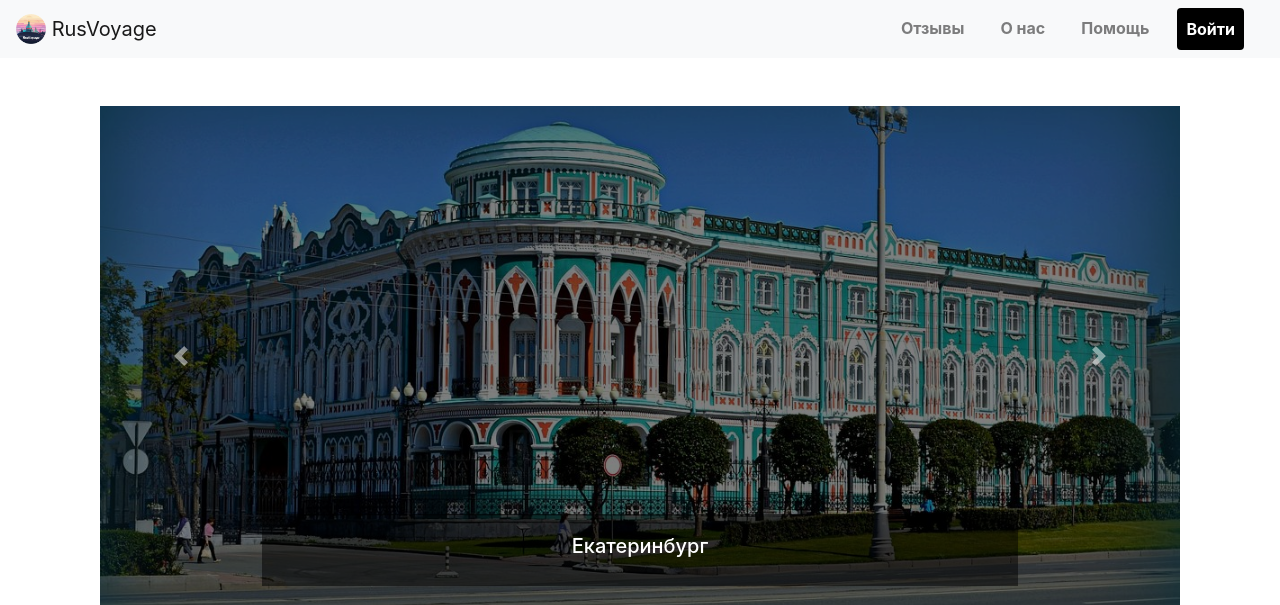
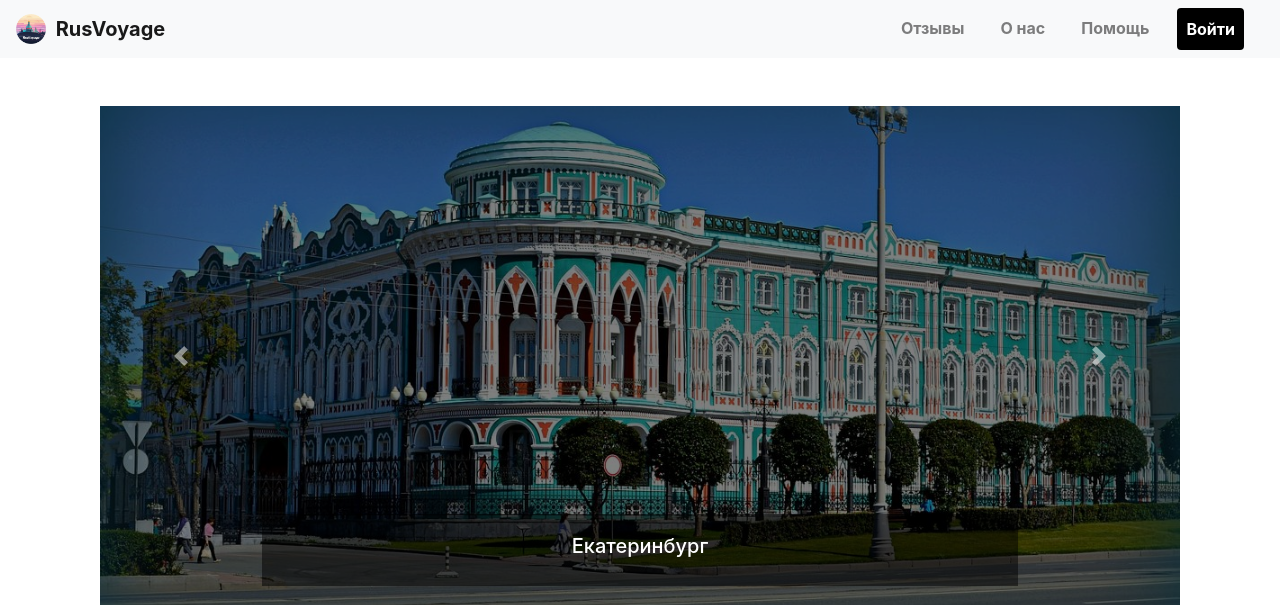
Before and after one commit to Daret228/my_otchet_rab.github.io, a Django app: page / in a window 1280 px wide. Shown: the top 605 px of the page. Run offline with Django 5.2, Linux system fonts and the light colour scheme; some libraries are stand-ins or nearby versions.

Commit message:
Текст лого

```diff
--- a/RusTravel/templates/base.html
+++ b/RusTravel/templates/base.html
@@ -8,8 +8,13 @@
     <!-- Подключение Bootstrap CSS -->
     <link href="https://stackpath.bootstrapcdn.com/bootstrap/4.5.2/css/bootstrap.min.css" rel="stylesheet">
     <style>
+        .navbar-brand {
+            font-weight: bold; /* Делаем текст жирным */
+        }
         .navbar-brand img {
             height: 100%; /* Задаем высоту логотипа в навигационной панели на 100% */
+            margin-right: 5px;
+
         }
         .navbar-nav .nav-link {
             margin-right: 20px;
```
